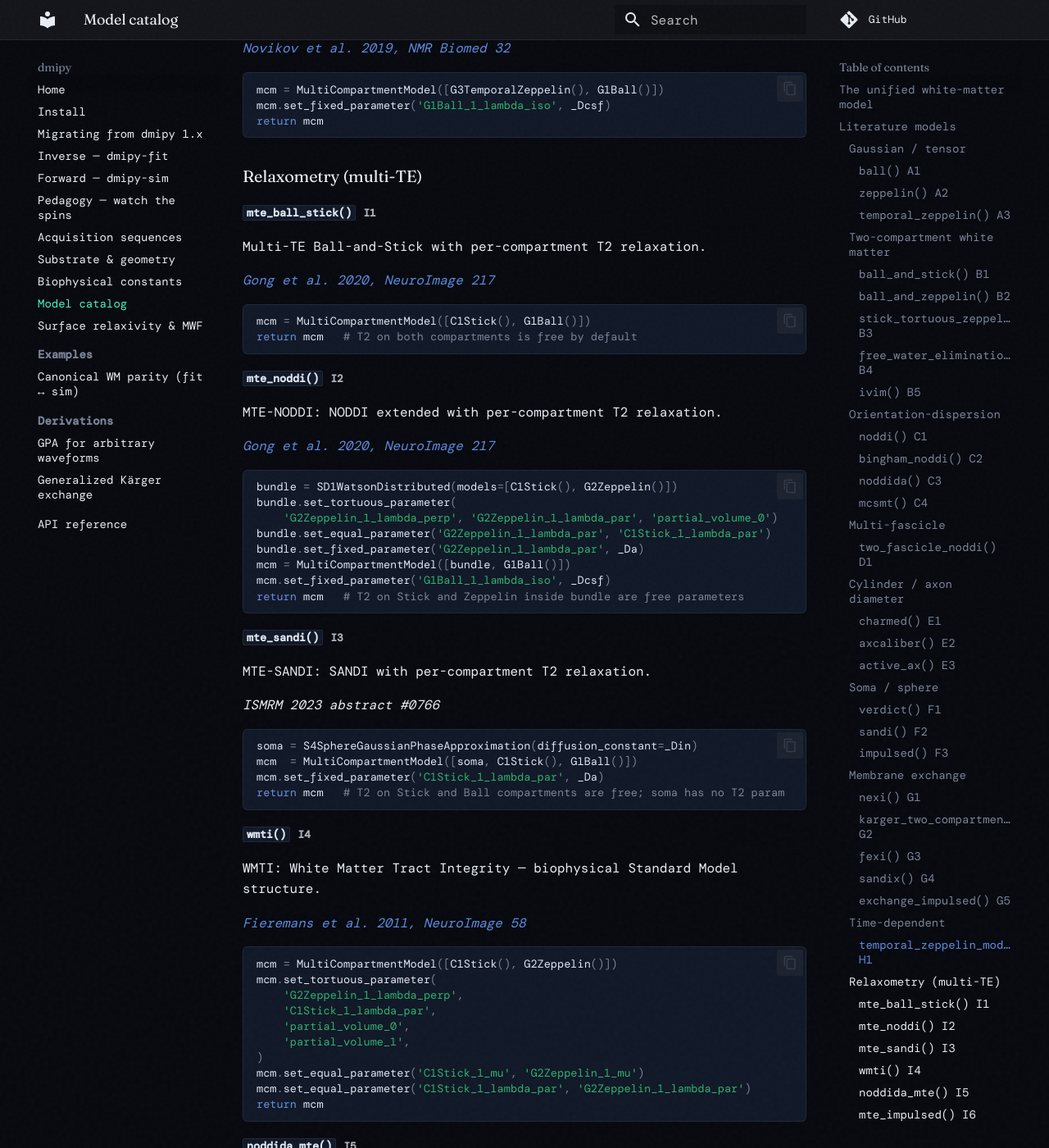
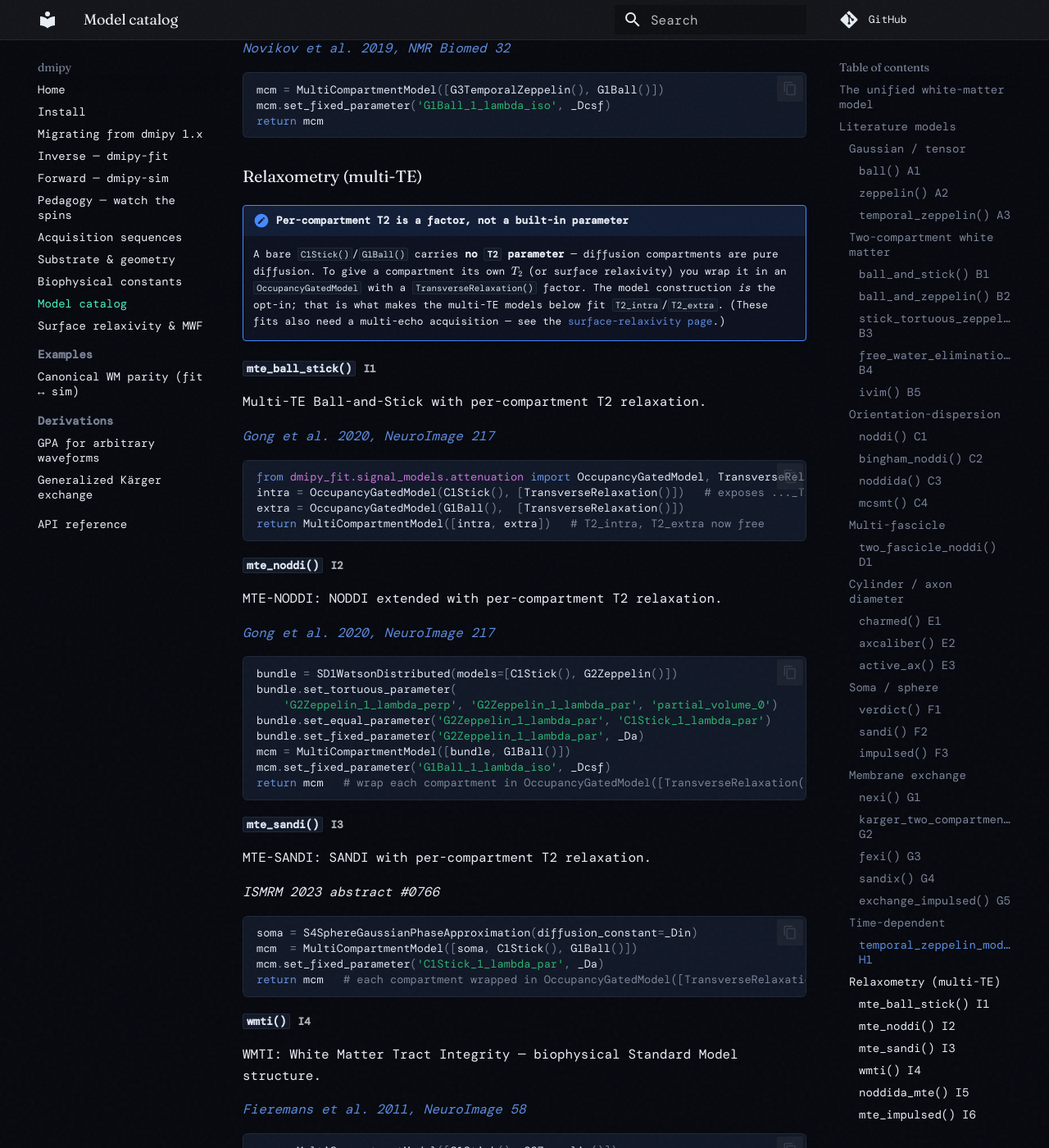
Before and after one commit to dmrai-lab/dmipy, an MkDocs documentation site: the page built from docs/catalog.md, in a window 1280 px wide and 1400 px high, scrolled down 9051 px. Shown: the whole window at 82% size. Built offline with MkDocs 1.6.1 and Material for MkDocs 9.7.7, drawn with Linux system fonts in a browser that asks for light colours; some web fonts are replaced; some of the changed text lies outside the part shown.

Commit message:
docs+papers: catalog T2-factor note, NEXI de-special-cased, result-figure PNGs
- catalog: per-compartment T2 requires OccupancyGatedModel([TransverseRelaxation()])
  (bare compartments have no T2); fixed mte_ball_stick example + honest comments.
- migrating / karger derivation: NEXI is the Stick+Zeppelin+tortuosity special case of
  X0GeneralizedKarger (reference_models.nexi()) -- no special X2NEXIModel class.
- papers/surface_relaxivity_bias/figures: add result-figure PNGs (were PDF-only) so
  they preview on GitHub.

Co-Authored-By: Claude Opus 4.8 (1M context) <noreply@anthropic.com>

````diff
--- a/docs/catalog.md
+++ b/docs/catalog.md
@@ -449,6 +449,13 @@ return mcm
 
 ### Relaxometry (multi-TE)
 
+!!! note "Per-compartment T2 is a factor, not a built-in parameter"
+    A bare `C1Stick()`/`G1Ball()` carries **no `T2` parameter** — diffusion compartments are
+    pure diffusion. To give a compartment its own $T_2$ (or surface relaxivity) you wrap it in an
+    `OccupancyGatedModel` with a `TransverseRelaxation()` factor. The model construction *is* the
+    opt-in; that is what makes the multi-TE models below fit `T2_intra`/`T2_extra`. (These fits
+    also need a multi-echo acquisition — see the [surface-relaxivity page](surface_relaxivity_bias.md).)
+
 #### `mte_ball_stick()` <small>I1</small>
 
 Multi-TE Ball-and-Stick with per-compartment T2 relaxation.
@@ -456,8 +463,10 @@ Multi-TE Ball-and-Stick with per-compartment T2 relaxation.
 *[Gong et al. 2020, NeuroImage 217](https://doi.org/10.1016/j.neuroimage.2020.116906)*
 
 ```python
-mcm = MultiCompartmentModel([C1Stick(), G1Ball()])
-return mcm   # T2 on both compartments is free by default
+from dmipy_fit.signal_models.attenuation import OccupancyGatedModel, TransverseRelaxation
+intra = OccupancyGatedModel(C1Stick(), [TransverseRelaxation()])   # exposes ..._T2
+extra = OccupancyGatedModel(G1Ball(),  [TransverseRelaxation()])
+return MultiCompartmentModel([intra, extra])   # T2_intra, T2_extra now free
 ```
 
 #### `mte_noddi()` <small>I2</small>
@@ -474,7 +483,7 @@ bundle.set_equal_parameter('G2Zeppelin_1_lambda_par', 'C1Stick_1_lambda_par')
 bundle.set_fixed_parameter('G2Zeppelin_1_lambda_par', _Da)
 mcm = MultiCompartmentModel([bundle, G1Ball()])
 mcm.set_fixed_parameter('G1Ball_1_lambda_iso', _Dcsf)
-return mcm   # T2 on Stick and Zeppelin inside bundle are free parameters
+return mcm   # wrap each compartment in OccupancyGatedModel([TransverseRelaxation()]) for T2 (see note)
 ```
 
 #### `mte_sandi()` <small>I3</small>
@@ -487,7 +496,7 @@ MTE-SANDI: SANDI with per-compartment T2 relaxation.
 soma = S4SphereGaussianPhaseApproximation(diffusion_constant=_Din)
 mcm  = MultiCompartmentModel([soma, C1Stick(), G1Ball()])
 mcm.set_fixed_parameter('C1Stick_1_lambda_par', _Da)
-return mcm   # T2 on Stick and Ball compartments are free; soma has no T2 param
+return mcm   # each compartment wrapped in OccupancyGatedModel([TransverseRelaxation()]) for T2 (see note)
 ```
 
 #### `wmti()` <small>I4</small>
@@ -525,7 +534,7 @@ mcm.set_tortuous_parameter(
 )
 mcm.set_equal_parameter('C1Stick_1_mu', 'G2Zeppelin_1_mu')
 mcm.set_equal_parameter('C1Stick_1_lambda_par', 'G2Zeppelin_1_lambda_par')
-return mcm   # T2 on all three compartments are free parameters
+return mcm   # each compartment wrapped in OccupancyGatedModel([TransverseRelaxation()]) for T2 (see note)
 ```
 
 #### `mte_impulsed()` <small>I6</small>
````
Also changed, not shown: docs/derivations/karger_exchange.md (+9 -8 lines), docs/migrating.md (+2 -1 lines), papers/surface_relaxivity_bias/figures/appendix_estimator_comparison.png (added), papers/surface_relaxivity_bias/figures/fig_crossing_mc.png (added), papers/surface_relaxivity_bias/figures/fig_demyelination_bias.png (added), papers/surface_relaxivity_bias/figures/fig_fintra_bias.png (added), papers/surface_relaxivity_bias/figures/fig_mwf_bias.png (added), papers/surface_relaxivity_bias/figures/fig_signal.png (added), papers/surface_relaxivity_bias/figures/fig_smt_fintra.png (added), papers/surface_relaxivity_bias/figures/fig_substrate_cross_section.png (added).
